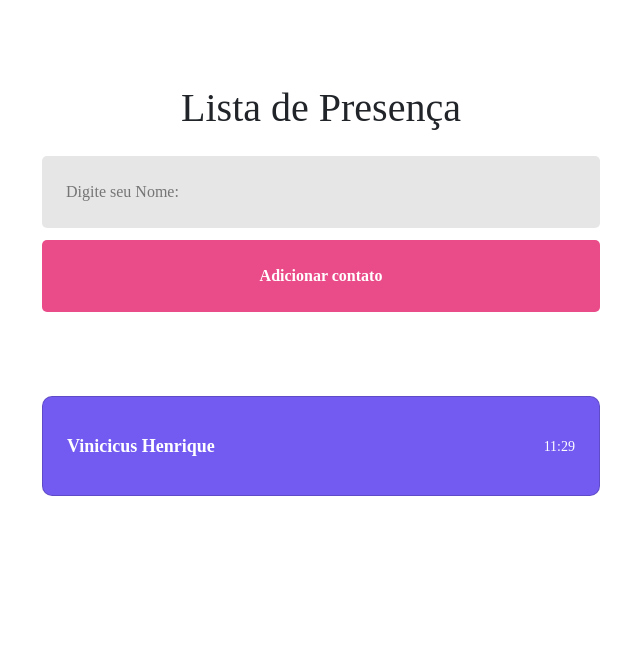
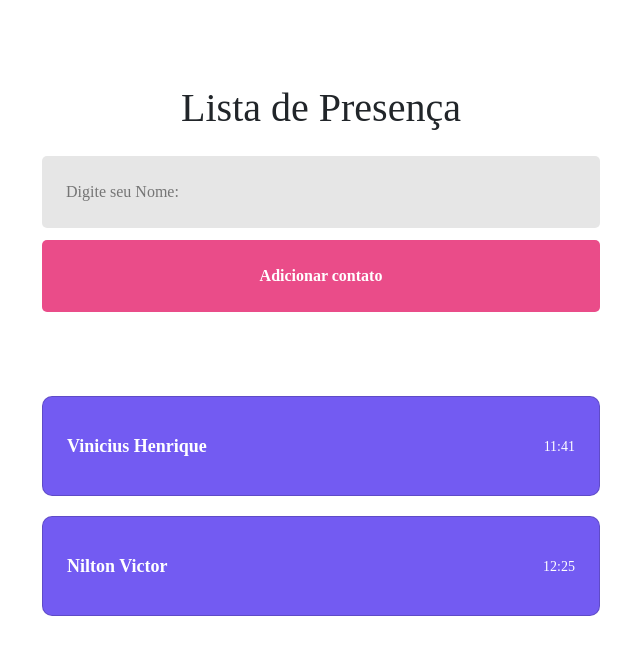
Before and after one commit to ViniHGV/React_App, a React (Vite) app: page / in a window 1280 px wide. Shown: the top 654 px of the page, without its empty margins (319-959 px from the left). Built offline with nearby package versions, Linux system fonts and the light colour scheme.

Commit message:
Adicionando props no Componente

```diff
--- a/src/components/card/index.jsx
+++ b/src/components/card/index.jsx
@@ -1,10 +1,10 @@
 import './index.css';
 
-const Card = () => {
+const Card = (props) => {
     return(
         <div className='card'>
-            <strong>Vinicicus Henrique</strong>
-            <small>11:29</small>
+            <strong>{props.name}</strong>
+            <small>{props.time}</small>
         </div>
     )
 }
--- a/src/pages/Home/index.jsx
+++ b/src/pages/Home/index.jsx
@@ -9,7 +9,14 @@ function Home() {
         <h1>Lista de Presença</h1>
         <input type="text" placeholder='Digite seu Nome:'/>
         <button>Adicionar contato</button>
-        <Card/>
+        <Card
+          name="Vinicius Henrique"
+          time="11:41"
+        />
+        <Card
+          name="Nilton Victor"
+          time="12:25"
+        />
       </div>
   )
 }
```
